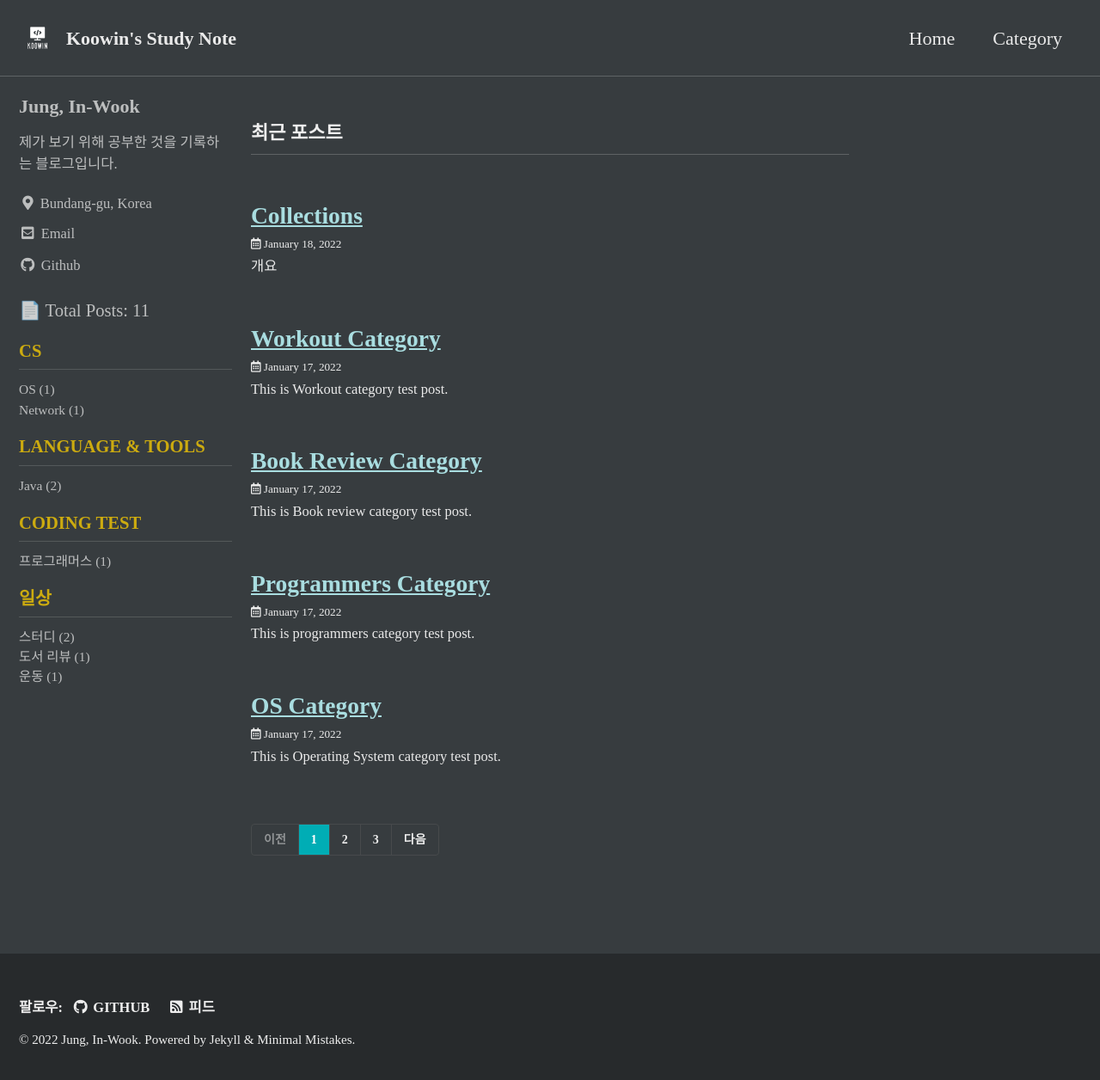
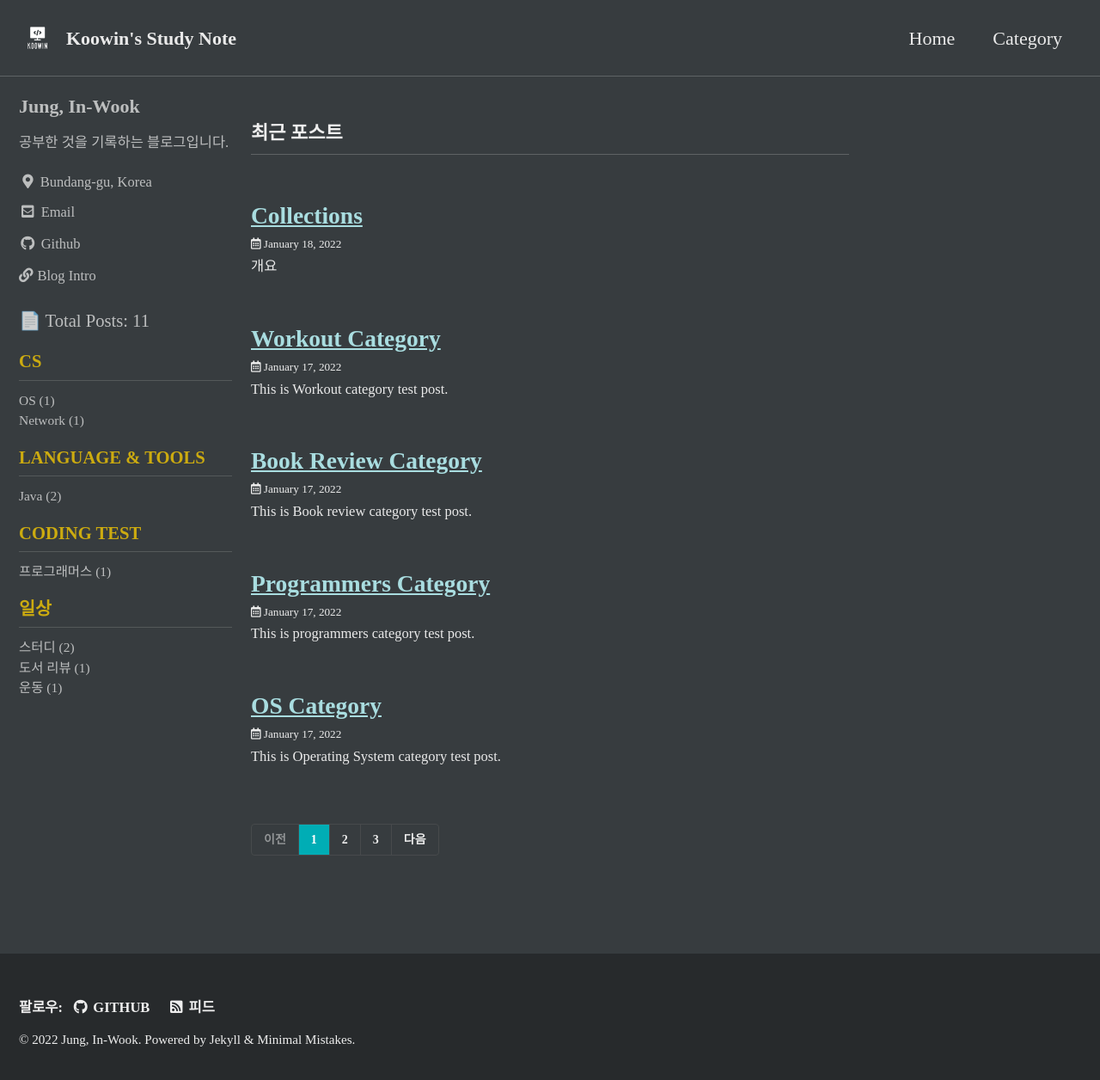
Before and after one commit to Koowin/koowin.github.io, a Jekyll site: the page built from index.html, in a window 1280 px wide and 1264 px high. Shown: the top 1256 px of the window at 86% size. Built offline with Jekyll 4.4.1, drawn with Linux system fonts in a browser that asks for light colours; cached includes are drawn as plain includes; some web fonts are replaced; the list of posts is cut into pages by our own code.

Commit message:
add: page - blog-intro

```diff
--- a/_config.yml
+++ b/_config.yml
@@ -104,7 +104,7 @@ analytics:
 author:
   name             : "Jung, In-Wook"
   avatar           : # path of avatar image, e.g. "/assets/images/bio-photo.jpg"
-  bio              : "제가 보기 위해 공부한 것을 기록하는 블로그입니다."
+  bio              : "공부한 것을 기록하는 블로그입니다."
   location         : "Bundang-gu, Korea"
   links:
     - label: "Email"
@@ -113,6 +113,8 @@ author:
     - label: "Github"
       icon: "fab fa-fw fa-github"
       url: "https://github.com/Koowin"
+    - label: "Blog Intro"
+      url: "https://koowin.github.io/blog-intro/"
 
 # Site Footer
 footer:
```
Also changed, not shown: _pages/blog-intro.md (added, +9 -0 lines).
